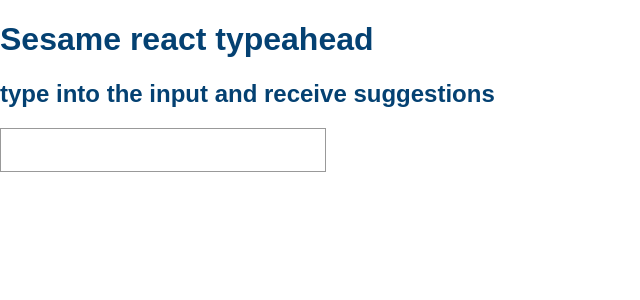
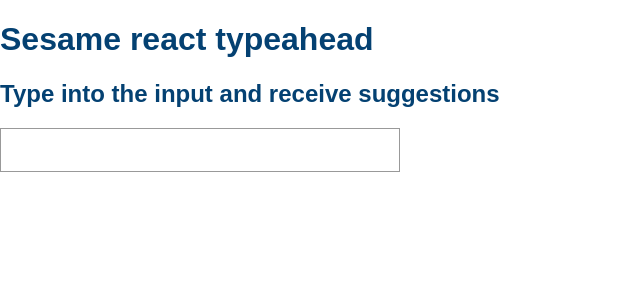
Before and after one commit to aarnadlr/sesame-typeahead, a React (Create React App) app: page / in a window 1280 px wide. Shown: the top 300 px of the page, without its empty margins (0-640 px from the left). Built offline with nearby package versions, Linux system fonts and the light colour scheme.

Commit message:
Add option item values array. Add/improve styles.

```diff
--- a/src/App.css
+++ b/src/App.css
@@ -1,4 +1,12 @@
-html, body {
+
+
+html {
+  box-sizing: border-box;
+}
+*, *:before, *:after {
+  box-sizing: inherit;
+}
+body {
   color: rgb(4, 65, 114);
   font-family: sans-serif;
 }
@@ -6,8 +14,9 @@ html, body {
 input {
   font-size: 1rem;
   border: 1px solid #999;
-  padding: .75rem;
-  width: 300px;
+  padding: 0.75rem;
+  width: 400px;
+  box-sizing: border-box;
 }
 
 .no-suggestions {
@@ -19,17 +28,17 @@ input {
   border-top-width: 0;
   list-style: none;
   margin-top: 0;
-  max-height: 143px;
+  max-height: 174px;
   overflow-y: auto;
   padding-left: 0;
-  width: calc(300px + 1rem);
+  width: 400px;
 }
 
 .suggestions li {
   padding: 0.5rem;
 }
 
-.suggestion-active,
+/*.suggestion-active,*/
 .suggestions li:hover {
   background-color: #eef6f9;
   color: rgb(4, 65, 114);
--- a/src/App.js
+++ b/src/App.js
@@ -1,24 +1,18 @@
 import React from "react";
 import Typeahead from "./Typeahead";
 import './App.css';
+import {optionItems} from './optionItems'
 
 function App() {
   return (
     <div>
       <h1>Sesame react typeahead</h1>
-      <h2>type into the input and receive suggestions</h2>
+      <h2>Type into the input and receive suggestions</h2>
+
       <Typeahead
-        suggestions={[
-          "This",
-          "is",
-          "a",
-          "sample",
-          "set",
-          "of",
-          "keyword",
-          "phrases"
-        ]}
+        suggestions={optionItems}
       />
+
     </div>
   );
 }
--- a/src/Typeahead.js
+++ b/src/Typeahead.js
@@ -71,16 +71,10 @@ const Typeahead = ({ suggestions }) => {
 
       suggestionsListComponent = (
         <ul className="suggestions">
-          {filteredSuggestions.map((suggestion, index) => {
-            let className;
-
-            // Add active suggestion class
-            if (index === activeSuggestion) {
-              className = 'suggestion-active';
-            }
+          {filteredSuggestions.map((suggestion) => {
 
             return (
-              <li className={className} key={suggestion} onClick={onClick}>
+              <li key={suggestion} onClick={onClick}>
                 {suggestion}
               </li>
             );
--- /dev/null
+++ b/src/optionItems.js
@@ -0,0 +1,117 @@
+export const optionItems = [
+         'Açaí',
+         'Apple',
+         'Akee',
+         'Apricot',
+         'Avocado',
+         'Banana',
+         'Bilberry',
+         'Blackberry',
+         'Blackcurrant',
+         'Black sapote',
+         'Blueberry',
+         'Boysenberry',
+         "Buddha's hand",
+         'Crab apples',
+         'Currant',
+         'Cherry',
+         'Cherimoya',
+         'Chico fruit',
+         'Cloudberry',
+         'Coconut',
+         'Cranberry',
+         'Cucumber',
+         'Damson',
+         'Date',
+         'Dragonfruit',
+         'Pitaya',
+         'Durian',
+         'Elderberry',
+         'Feijoa',
+         'Fig',
+         'Goji berry',
+         'Gooseberry',
+         'Grape',
+         'Raisin',
+         'Grapefruit',
+         'Guava',
+         'Honeyberry',
+         'Huckleberry',
+         'Jabuticaba',
+         'Jackfruit',
+         'Jambul',
+         'Japanese plum',
+         'Jostaberry',
+         'Jujube',
+         'Juniper berry',
+         'Kiwano',
+         'Kiwifruit',
+         'Kumquat',
+         'Lemon',
+         'Lime',
+         'Loquat',
+         'Longan',
+         'Lychee',
+         'Mango',
+         'Mangosteen',
+         'Marionberry',
+         'Melon',
+         'Cantaloupe',
+         'Honeydew',
+         'Watermelon',
+         'Miracle fruit',
+         'Mulberry',
+         'Nectarine',
+         'Nance',
+         'Olive',
+         'Orange',
+         'Blood orange',
+         'Clementine',
+         'Mandarine',
+         'Tangerine',
+         'Papaya',
+         'Passionfruit',
+         'Peach',
+         'Pear',
+         'Persimmon',
+         'Plantain',
+         'Plum',
+         'Prune',
+         'Pineapple',
+         'Pineberry',
+         'Plumcot',
+         'Pomegranate',
+         'Pomelo',
+         'Purple mangosteen',
+         'Quince',
+         'Raspberry',
+         'Salmonberry',
+         'Rambutan',
+         'Redcurrant',
+         'Salal',
+         'Salak',
+         'Satsuma',
+         'Soursop',
+         'Star apple',
+         'Star fruit',
+         'Strawberry',
+         'Surinam cherry',
+         'Tamarillo',
+         'Tamarind',
+         'Ugli fruit',
+         'White currant',
+         'White sapote',
+         'Yuzu',
+         'Avocado',
+         'Bell pepper',
+         'Chili pepper',
+         'Corn kernel',
+         'Cucumber',
+         'Eggplant',
+         'Olive',
+         'Pea',
+         'Pumpkin',
+         'Squash',
+         'Tomato',
+         'Zucchini'
+       ];
```
